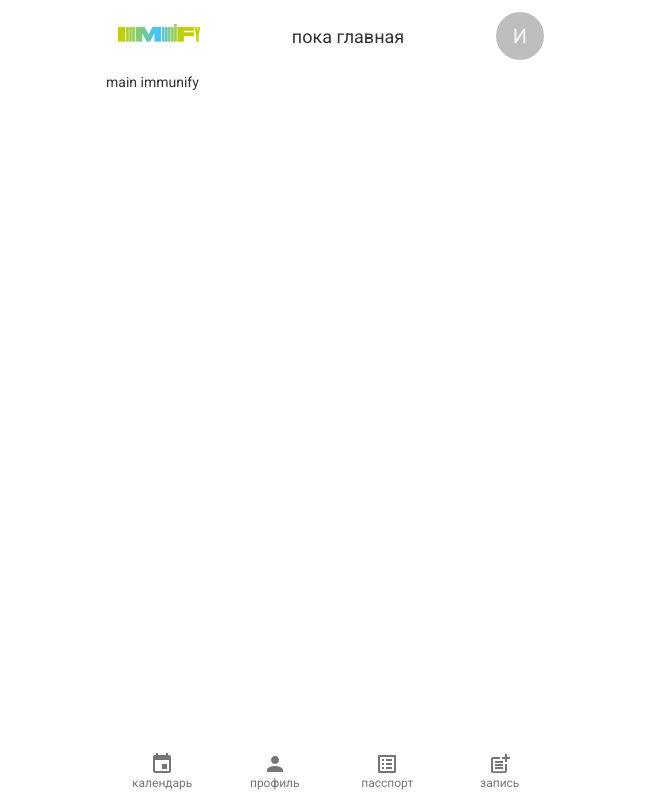
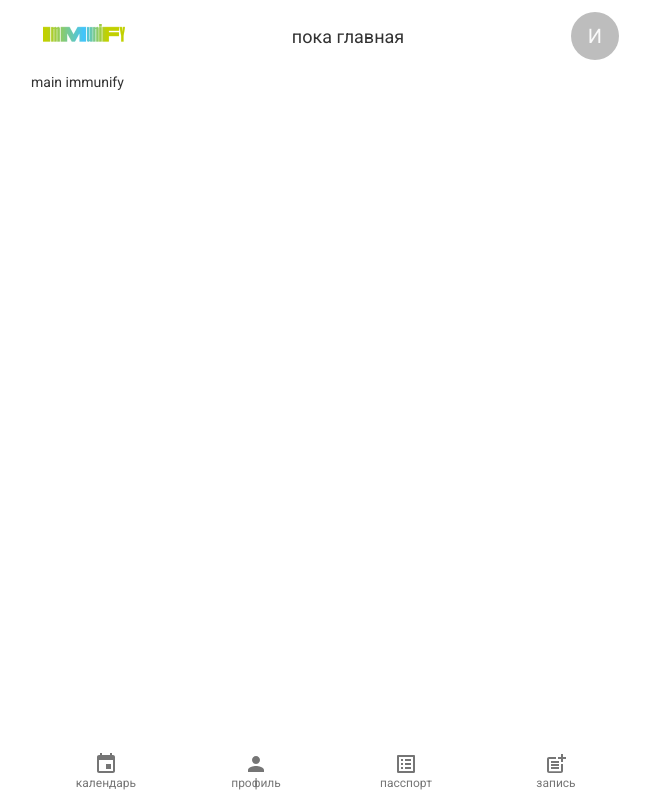
Before and after one commit to QwiniTRON/immunify, a React (Create React App) app: page / in a window 1280 px wide. Shown: the whole page, without its empty margins (309-959 px from the left). Built offline with nearby package versions, Linux system fonts and the light colour scheme.

Commit message:
container fix v2

```diff
--- a/src/components/Layout/Layout.tsx
+++ b/src/components/Layout/Layout.tsx
@@ -32,14 +32,8 @@ const useStyles = makeStyles((theme) => ({
         textAlign: 'center'
     },
     navIcon: {
-        '& svg': {
-            // fill: 'transparent',
-            // stroke: theme.palette.primary.main,
-        }
     },
     layout: {
-        maxWidth: 450,
-        margin: '0 auto'
     }
 }));
 
--- a/src/styles/index.scss
+++ b/src/styles/index.scss
@@ -20,3 +20,8 @@ body {
 h1, h2, h3, h4, h5, h6, p {
     margin: 0;
 }
+
+.App {
+    max-width: $widthBreak;
+    margin: 0 auto;
+}
--- a/src/styles/vars.scss
+++ b/src/styles/vars.scss
@@ -4,3 +4,5 @@ $fontFamily: Roboto, Arial, Helvetica, sans-serif;
 $mainColor: #E5E5E5;
 $accentColor: #9BC83F;
 $textColor: #333;
+
+$widthBreak: 600px;
```
Also changed, not shown: 1 other file (tests, documents, lock files or other folders).
